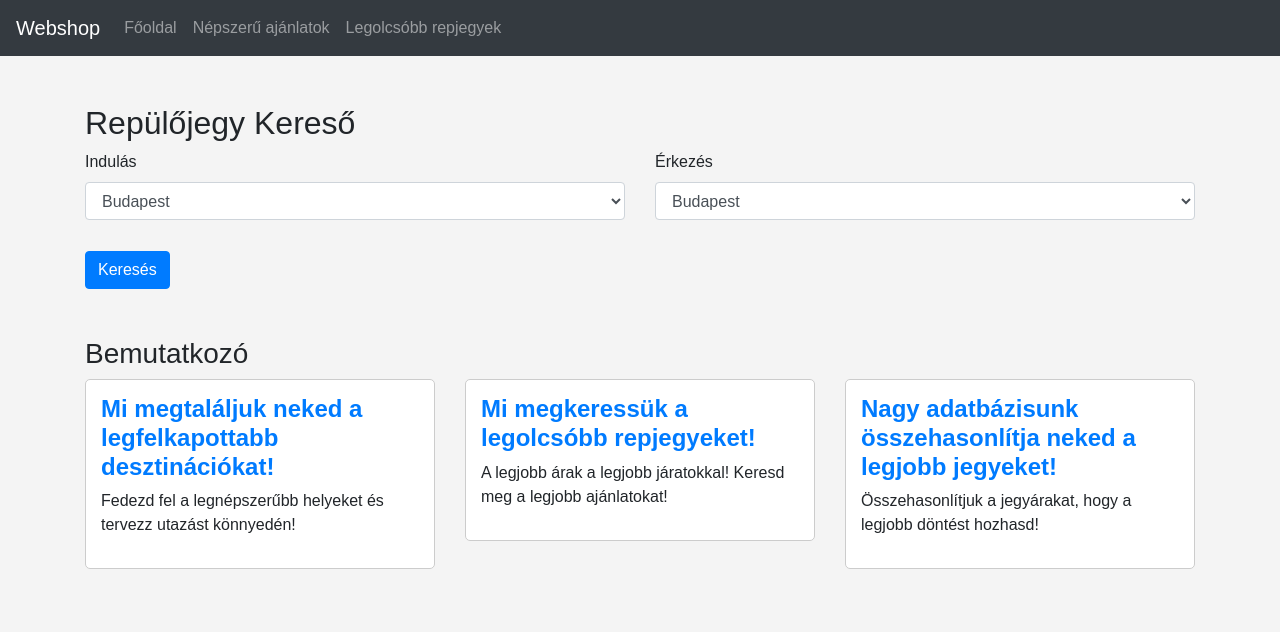
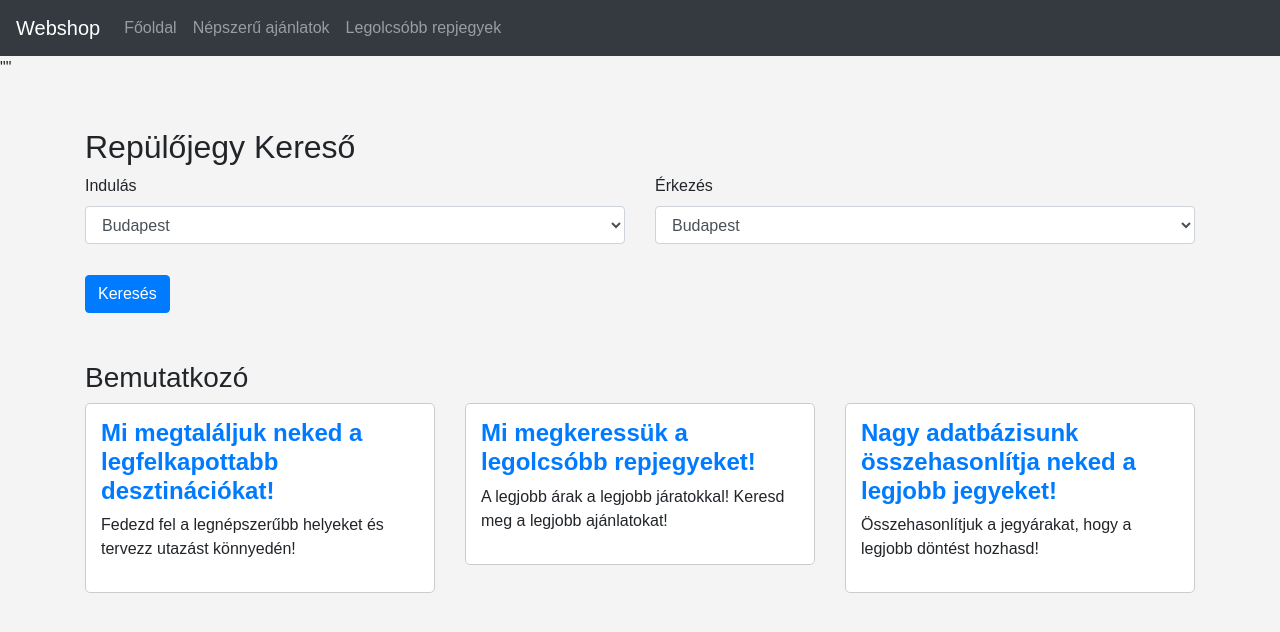
Before and after one commit to RubovszkiB/jogabonito, a plain HTML site: page index.html in a window 1280 px wide. Drawn offline with nearby package versions, Linux system fonts and the light colour scheme.

Commit message:
Update index.html

```diff
--- a/index.html
+++ b/index.html
@@ -28,7 +28,9 @@
             </ul>
         </div>
     </nav>
-
+    <div>
+        ""
+    </div>
     <div class="container mt-5">
         <h2>Repülőjegy Kereső</h2>
         <div class="row">
```
